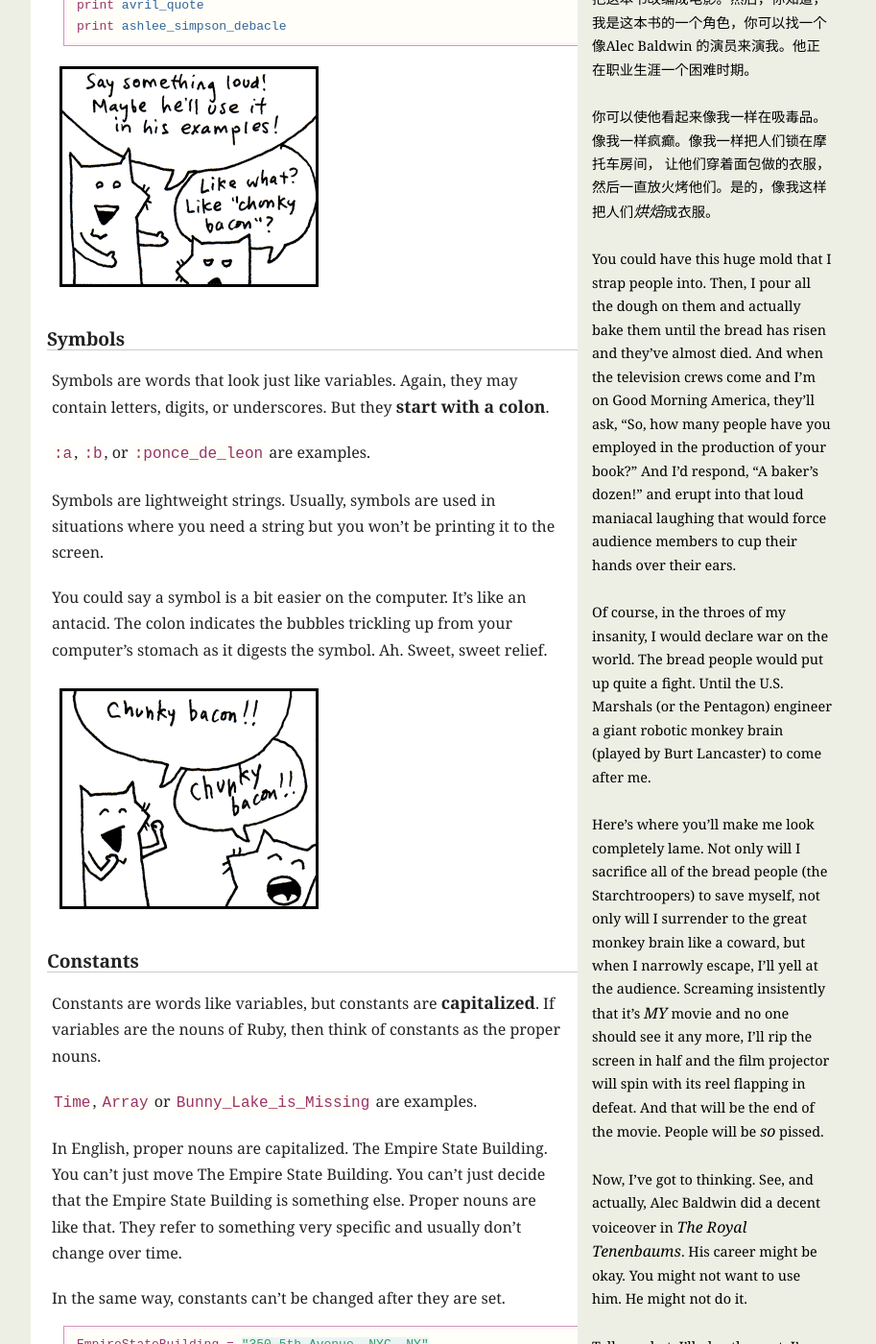
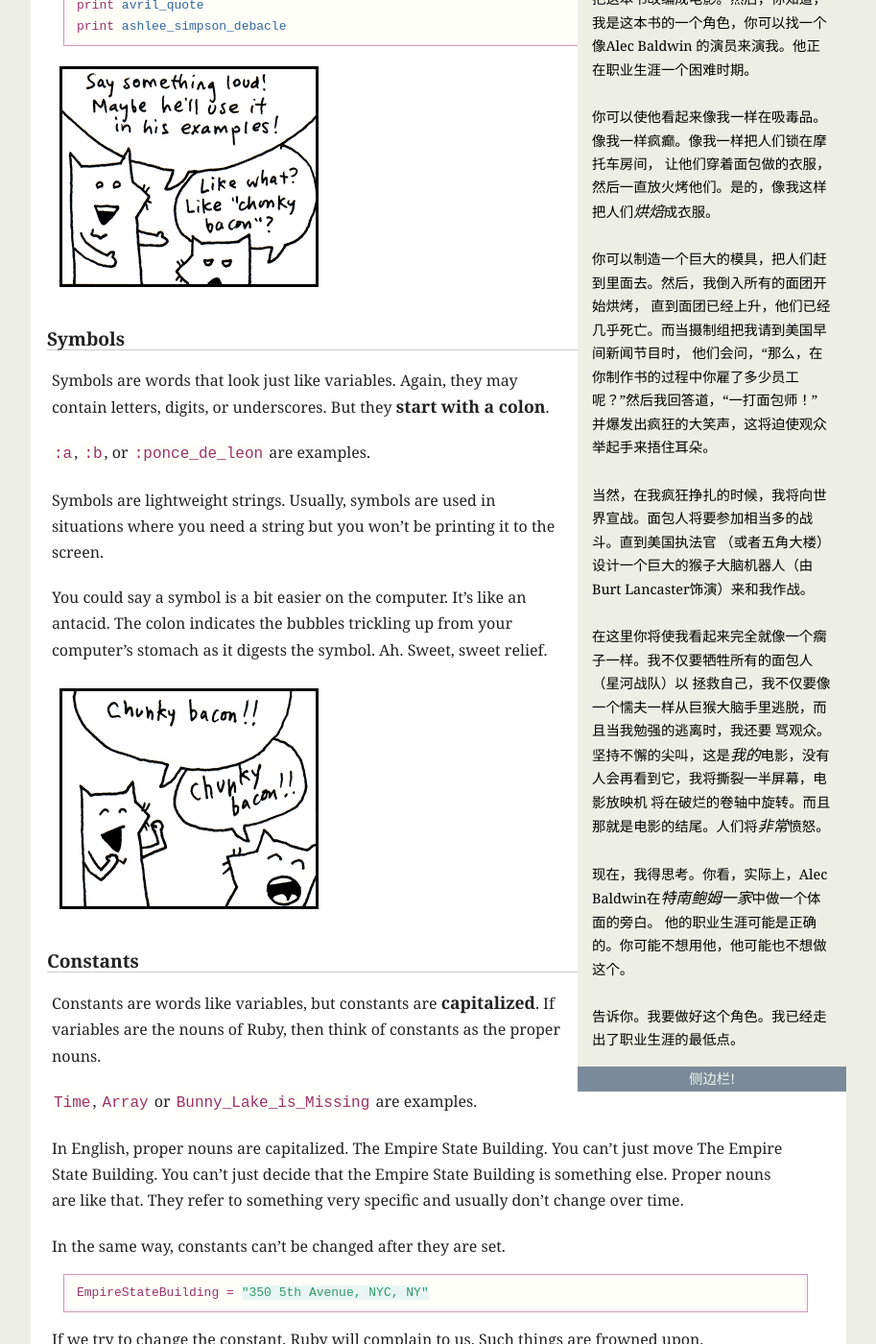
Before and after one commit to codecly259/poignant-guide-cn, a Jekyll site: the page built from _posts/1900-01-03-quick-ride.md, in a window 1280 px wide and 1400 px high, scrolled down 5142 px. Shown: the whole window at 96% size, without its empty margins (183-1096 px from the left). Built offline with Jekyll 4.4.1, drawn with Linux system fonts in a browser that asks for light colours; Markdown is read by kramdown in place of the engine named in the settings; some of the changed text lies outside the part shown.

Commit message:
完成第三部分第一个侧边栏的翻译

```diff
--- a/_posts/1900-01-03-quick-ride.md
+++ b/_posts/1900-01-03-quick-ride.md
@@ -153,31 +153,23 @@ Pokemon!")
 你可以使他看起来像我一样在吸毒品。像我一样疯癫。像我一样把人们锁在摩托车房间，
 让他们穿着面包做的衣服，然后一直放火烤他们。是的，像我这样把人们*烘焙*成衣服。
 
-You could have this huge mold that I strap people into. Then, I pour all the
-dough on them and actually bake them until the bread has risen and they’ve
-almost died. And when the television crews come and I’m on Good Morning America,
-they’ll ask, “So, how many people have you employed in the production of your
-book?” And I’d respond, “A baker’s dozen!” and erupt into that loud maniacal
-laughing that would force audience members to cup their hands over their ears.
+你可以制造一个巨大的模具，把人们赶到里面去。然后，我倒入所有的面团开始烘烤，
+直到面团已经上升，他们已经几乎死亡。而当摄制组把我请到美国早间新闻节目时，
+他们会问，“那么，在你制作书的过程中你雇了多少员工呢？”然后我回答道，“一打面包师！”
+并爆发出疯狂的大笑声，这将迫使观众举起手来捂住耳朵。
 
-Of course, in the throes of my insanity, I would declare war on the world. The
-bread people would put up quite a fight. Until the U.S. Marshals (or the
-Pentagon) engineer a giant robotic monkey brain (played by Burt Lancaster) to
-come after me.
+当然，在我疯狂挣扎的时候，我将向世界宣战。面包人将要参加相当多的战斗。直到美国执法官
+（或者五角大楼）设计一个巨大的猴子大脑机器人（由Burt Lancaster饰演）来和我作战。
 
-Here’s where you’ll make me look completely lame. Not only will I sacrifice all
-of the bread people (the Starchtroopers) to save myself, not only will I
-surrender to the great monkey brain like a coward, but when I narrowly escape,
-I’ll yell at the audience. Screaming insistently that it’s _MY_ movie and no one
-should see it any more, I’ll rip the screen in half and the film projector will
-spin with its reel flapping in defeat. And that will be the end of the movie.
-People will be _so_ pissed.
+在这里你将使我看起来完全就像一个瘸子一样。我不仅要牺牲所有的面包人（星河战队）以
+拯救自己，我不仅要像一个懦夫一样从巨猴大脑手里逃脱，而且当我勉强的逃离时，我还要
+骂观众。坚持不懈的尖叫，这是*我的*电影，没有人会再看到它，我将撕裂一半屏幕，电影放映机
+将在破烂的卷轴中旋转。而且那就是电影的结尾。人们将*非常*愤怒。
 
-Now, I’ve got to thinking. See, and actually, Alec Baldwin did a decent
-voiceover in _The Royal Tenenbaums_. His career might be okay. You might not
-want to use him. He might not do it.
+现在，我得思考。你看，实际上，Alec Baldwin在*特南鲍姆一家*中做一个体面的旁白。
+他的职业生涯可能是正确的。你可能不想用他，他可能也不想做这个。
 
-Tell ya what. I’ll play the part. I’ve made a career out of low points.
+告诉你。我要做好这个角色。我已经走出了职业生涯的最低点。
 {% endcapture %}
 {{ sidebar | markdownify }}
 </aside></div>
```
